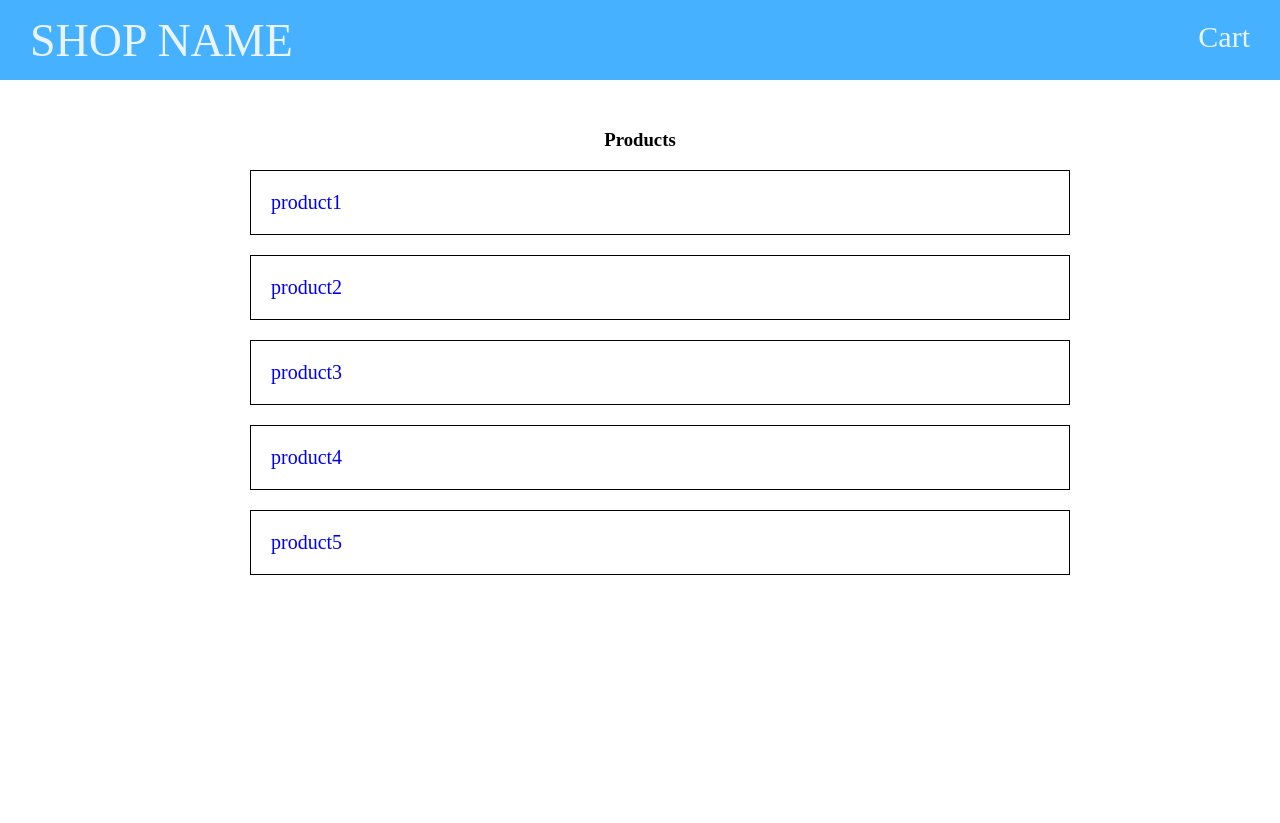
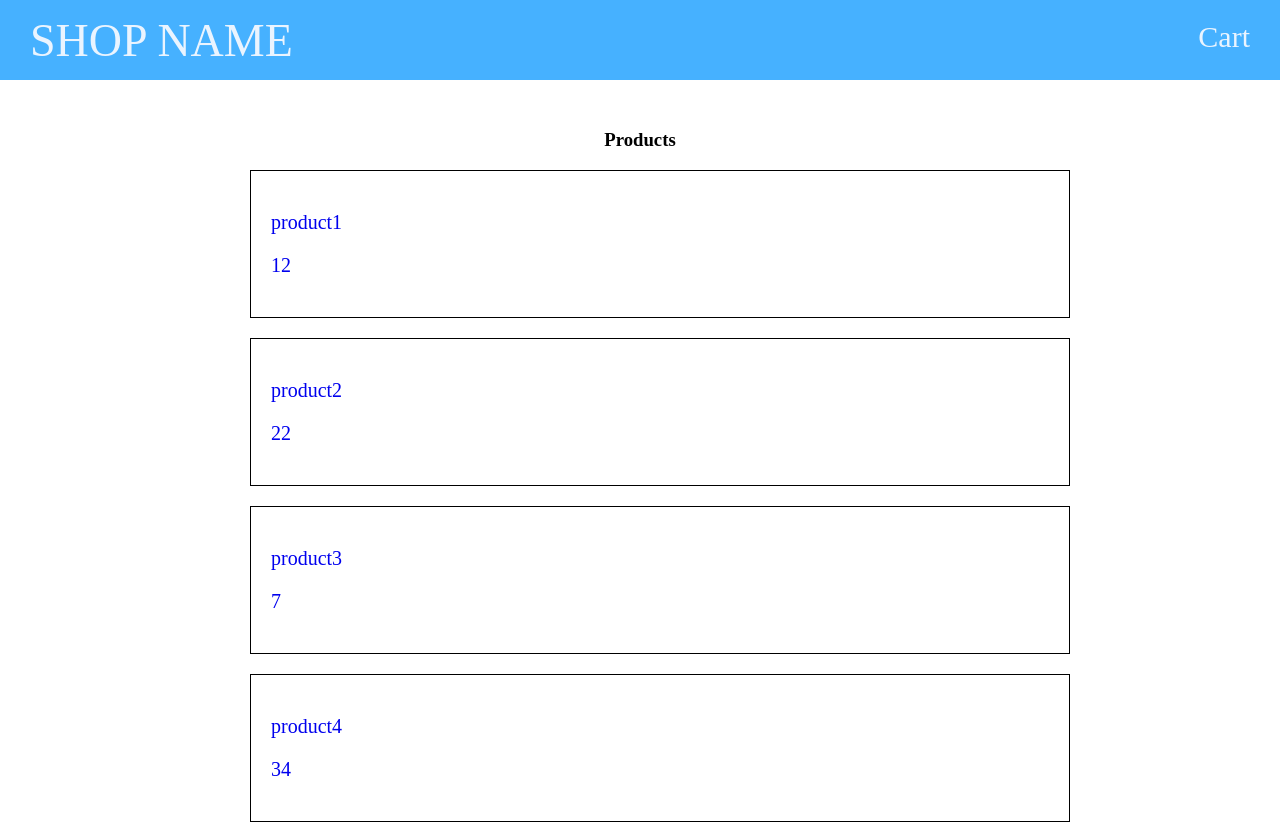
Before and after one commit to ScalaConsultants/react-example-app, a React app: page / in a window 1280 px wide. Shown: the top 823 px of the page. Before the commit the page ends 800 px from the top, so only its background shows below. Built offline with nearby package versions, Linux system fonts and the light colour scheme.

Commit message:
add ListElement component

```diff
--- /dev/null
+++ b/src/screens/ProductsList/ListElement/ListElement.js
@@ -0,0 +1,13 @@
+import React from 'react'
+import ListElementStyle from './ListElementStyle'
+
+const ListElement = (props) => {
+    return (
+      <ListElementStyle>
+        <p>{props.product.name}</p>
+        <p>{props.product.price}</p>
+      </ListElementStyle>
+    )
+}
+
+export default ListElement
--- a/src/screens/ProductsList/ProductsList.js
+++ b/src/screens/ProductsList/ProductsList.js
@@ -1,6 +1,6 @@
 import React from 'react'
 import products from '../../data/products'
-import ListElement from './ListElement'
+import ListElement from './ListElement/ListElement'
 import { Link } from 'react-router-dom'
 import Screen from '../../styledComponents/Screen'
 
@@ -8,7 +8,7 @@ const ProductsList = () => {
 
   const productsList = products.map((product) =>
     <Link to={`/${product.id}`}>
-      <ListElement>{product.name}</ListElement>
+      <ListElement product={product}/>
     </Link>
   )
 
```
Also changed, not shown: src/screens/ProductsList/ListElement/ListElementStyle.js (renamed from src/screens/ProductsList/ListElement.js).
